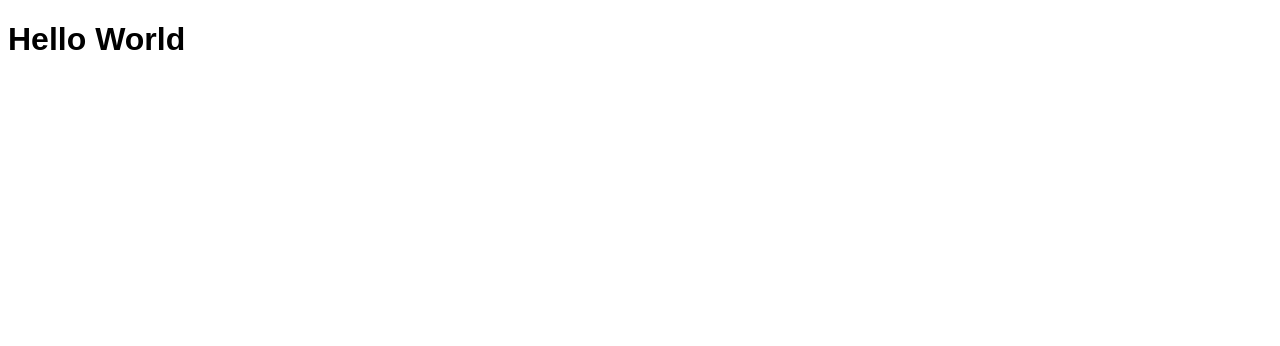
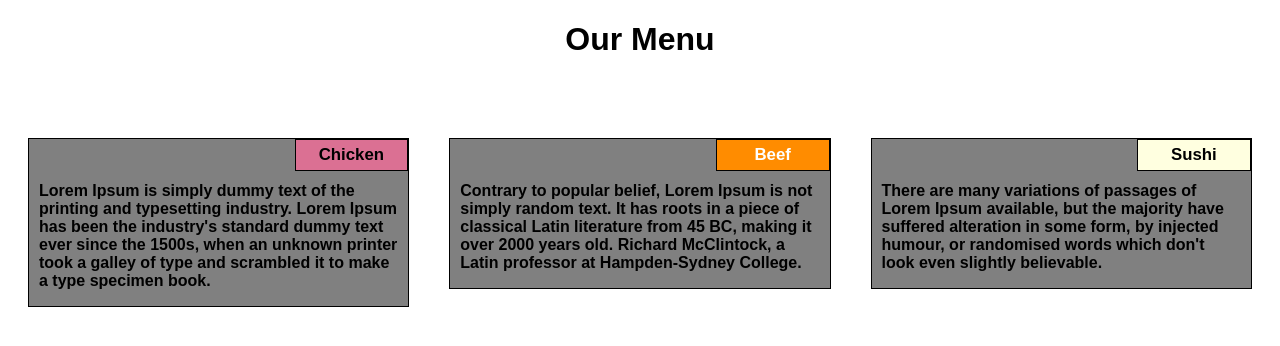
Before and after one commit to Alfeenbirohi/module2-solution, a plain HTML site: page mod2_solution/index.html in a window 1280 px wide. Drawn offline with Linux system fonts and the light colour scheme.

Commit message:
HTML modified

```diff
--- a/mod2_solution/index.html
+++ b/mod2_solution/index.html
@@ -3,12 +3,45 @@
 
   <head>
     <meta charset="UTF-8">
-    <title>Untitled Document</title>
+    <title>Manish's Cafe</title>
+      <meta name="viewport" content="width=device-width, initial-scale=1">
     <link rel="stylesheet" href="css/styles.css">
   </head>
 
   <body>
-      <h1>Hello World</h1>
+   <h1 align="center">Our Menu</h1>
+      <div class="row">
+          <div class=" container col-lg-4 col-md-6 col-sm-12">
+      <section>
+          <div id="p1">
+              Chicken</div>
+          <p>Lorem Ipsum is simply dummy text of the printing and typesetting industry. Lorem Ipsum has been the industry's standard dummy text ever since the 1500s, when an unknown printer took a galley of type and scrambled it to make a type specimen book.</p>
+      </section>
+          </div>
+
+          <div class="container col-lg-4 col-md-6 col-sm-12">
+       <section>
+     <div id="p2">
+        Beef</div>
+          <p>
+              Contrary to popular belief, Lorem Ipsum is not simply random text. It has roots in a piece of classical Latin literature from 45 BC, making it over 2000 years old. Richard McClintock, a Latin professor at Hampden-Sydney College.
+           </p>
+      </section>
+          </div>
+
+
+          <div class="container col-lg-4 col-md-12 col-sm-12">
+
+       <section>
+      <div id="p3">
+              Sushi</div>
+            <p>There are many variations of passages of Lorem Ipsum available, but the majority have suffered alteration in some form, by injected humour, or randomised words which don't look even slightly believable.
+           </p>
+      </section>
+          </div>
+          </div>
+
+
 
 
 
```
